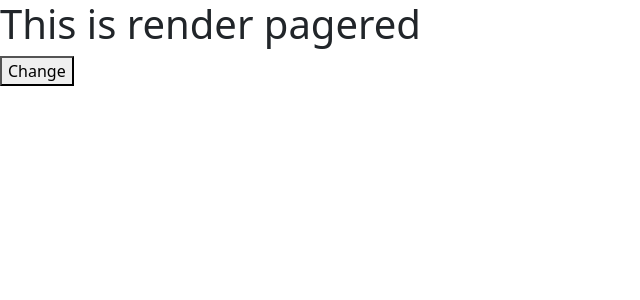
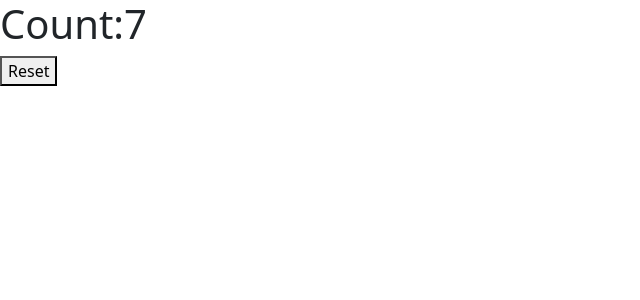
Before and after one commit to azartechnet/MERNSTACKBATCHEVES_6.00, a React (Create React App) app in the folder Reactjs/evemern/: page / in a window 1280 px wide. Shown: the top 300 px of the page, without its empty margins (0-640 px from the left). Built offline with nearby package versions, Linux system fonts and the light colour scheme.

Commit message:
Update index.js

```diff
--- a/Reactjs/evemern/src/index.js
+++ b/Reactjs/evemern/src/index.js
@@ -540,7 +540,7 @@ r1.render(<Garage/>)*/
      static getDerivedStateFromProps(props,state)
      {
         console.log("getDerivedStateFromProps");
-        return {favcolor:props.favcolor};
+        return {favcolor:state.favcolor};
      }
 
      changeColor=()=>{
@@ -567,7 +567,7 @@ r1.render(<Garage/>)*/
 
  //Should ComponentUpdate
 
- class Header extends React.Component
+ /*class Header extends React.Component
  {
     constructor(props)
     {
@@ -594,4 +594,73 @@ r1.render(<Garage/>)*/
  }
 
  const r1=ReactDOM.createRoot(document.getElementById('root'))
- r1.render(<Header/>)
+ r1.render(<Header/>)*/
+
+ //React Hooks using useState
+
+ import { useState,useEffect } from "react";
+
+ /*function Counter()
+ {
+    const [count, setCount] = useState(0);
+
+
+    return(
+        <div>
+            <h1>Count:{count}</h1>
+            <button type="button" onClick={()=>setCount(count+1)}>Increment</button>
+            <button type="button" onClick={()=>setCount(count-1)}>Decrement</button>
+        </div>
+    )
+ }
+
+  const r1=ReactDOM.createRoot(document.getElementById('root'))
+  r1.render(<Counter/>)*/
+
+  /*function Counter()
+  {
+    const [count, setCount] = useState(0);
+    const [name, setName] = useState("Rahul");
+    const [password,setPassword]=useState("123")
+
+    return(
+        <div>
+            <h1>Count:{count}</h1>
+            <h1>Name:{name}</h1>
+            <h1>Password:{password}</h1>
+            <button type="button" onClick={()=>setCount(count+1)}>Increment</button>
+            <button type="button" onClick={()=>setCount(count-1)}>Decrement</button>
+            <button type="button" onClick={()=>setName("Rahul Kumar")}>Change Name</button>
+            <button type="button" onClick={()=>setPassword("1234")}>Change Password</button>
+            </div>
+
+    )
+  }
+  const r1=ReactDOM.createRoot(document.getElementById('root'))
+  r1.render(<Counter/>)*/
+
+  //UseEffect
+
+  function Timer()
+  {
+    const [count,setCount]=useState(0);
+    useEffect(()=>
+    {
+        const intervalId=setInterval(()=>
+        {
+            setCount(count+1);
+            },1000);
+            return ()=>
+            {
+                clearInterval(intervalId);
+            }
+            },[count]);
+            return(
+                <div>
+                    <h1>Count:{count}</h1>
+                    <button type="button" onClick={()=>setCount(0)}>Reset</button>
+                    </div>
+                );
+                }
+                const r1=ReactDOM.createRoot(document.getElementById('root'))
+                r1.render(<Timer/>);
```
